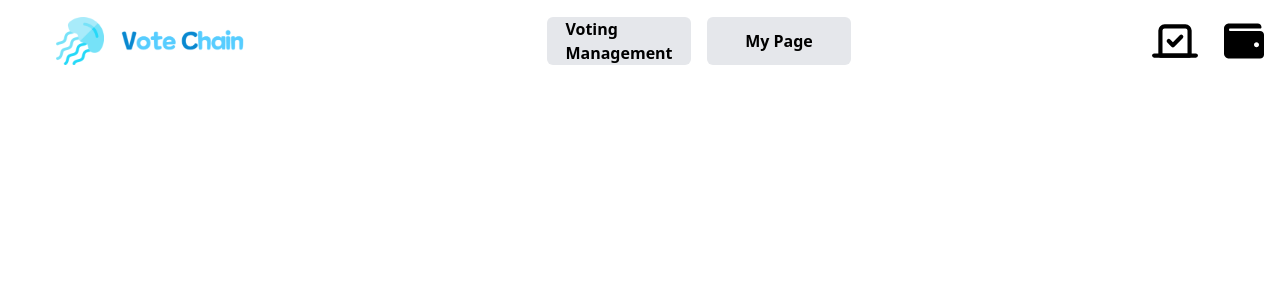
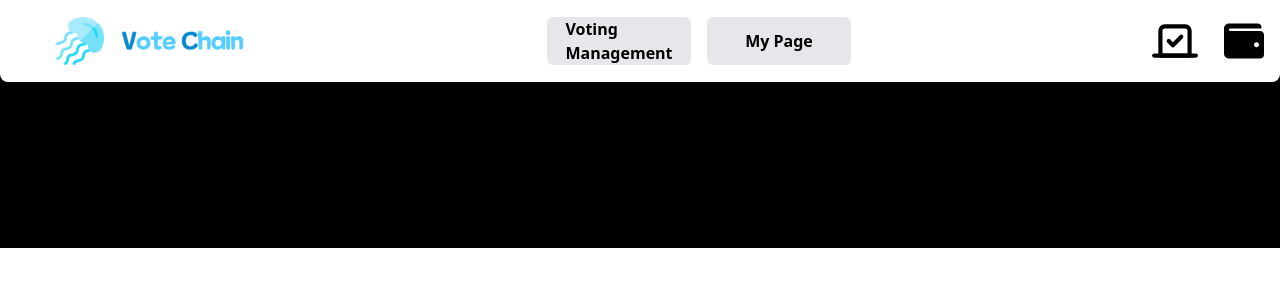
Before and after one commit to jaewoo-ahn/VoteChain, a React (Create React App) app: page /page3 in a window 1280 px wide. Shown: the top 300 px of the page. Built offline with nearby package versions, Linux system fonts and the light colour scheme; no server answers.

Commit message:
feat: footer

```diff
--- a/src/pages/footer.jsx
+++ b/src/pages/footer.jsx
@@ -1,7 +1,7 @@
 import React from "react";
 
 const Footer = () => {
-  return <div>footerasd</div>;
+  return <div className="bg-black p-28"></div>;
 };
 
 export default Footer;
```
